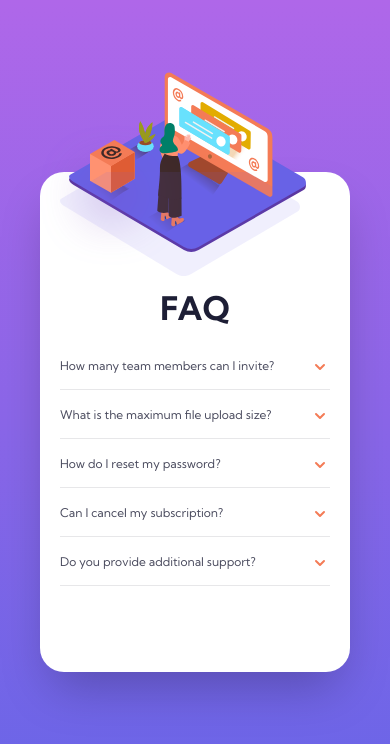
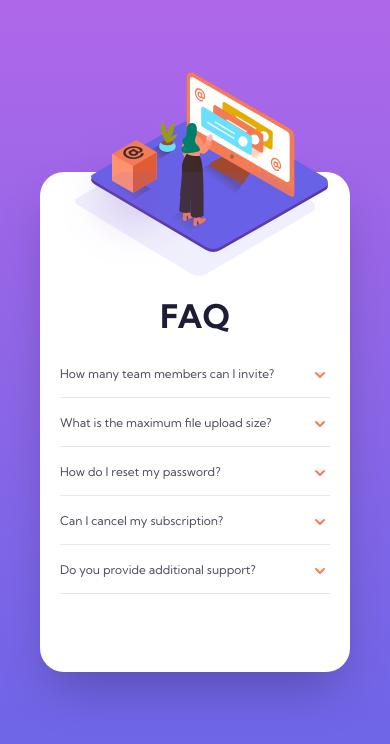
Before and after one commit to AlMon/faq-accordion, a Next.js app: page / in a window 390 px wide. Shown: the top 744 px of the page. Built offline with nearby package versions, Linux system fonts and the light colour scheme.

Commit message:
Fix mobile head illustration

```diff
--- a/pages/index.js
+++ b/pages/index.js
@@ -40,14 +40,17 @@ export default function Home() {
             <img
               src='/illustration-woman-online-mobile.svg'
               alt='Mobile woman illustration'
-              className='mt-[-6.25rem] ml-[-20px] z-20 lg:hidden'
+              className='mt-[-6.25rem] mx-auto z-20 lg:hidden'
             />
             <img
               src='/bg-pattern-mobile.svg'
               alt='Mobile woman illustration'
-              className='absolute mt-[-6rem] mx-auto z-10 lg:hidden'
+              className='mt-[-6rem] mx-auto z-10 lg:hidden'
             />
-            <h1 className='text-[32.5px] font-bold lg:mt-14 mt-4 mb-2 lg:mb-5 text-center'>
+            <h1 className='text-[32.5px] font-bold lg:mt-14 mt-4 mb-2 lg:mb-5 hidden lg:block'>
+              FAQ
+            </h1>
+            <h1 className='text-[32.5px] font-bold lg:mt-14 mt-4 mb-2 lg:mb-5 text-center lg:hidden'>
               FAQ
             </h1>
             {faqData.map(({ question, answer }, index) => (
```
